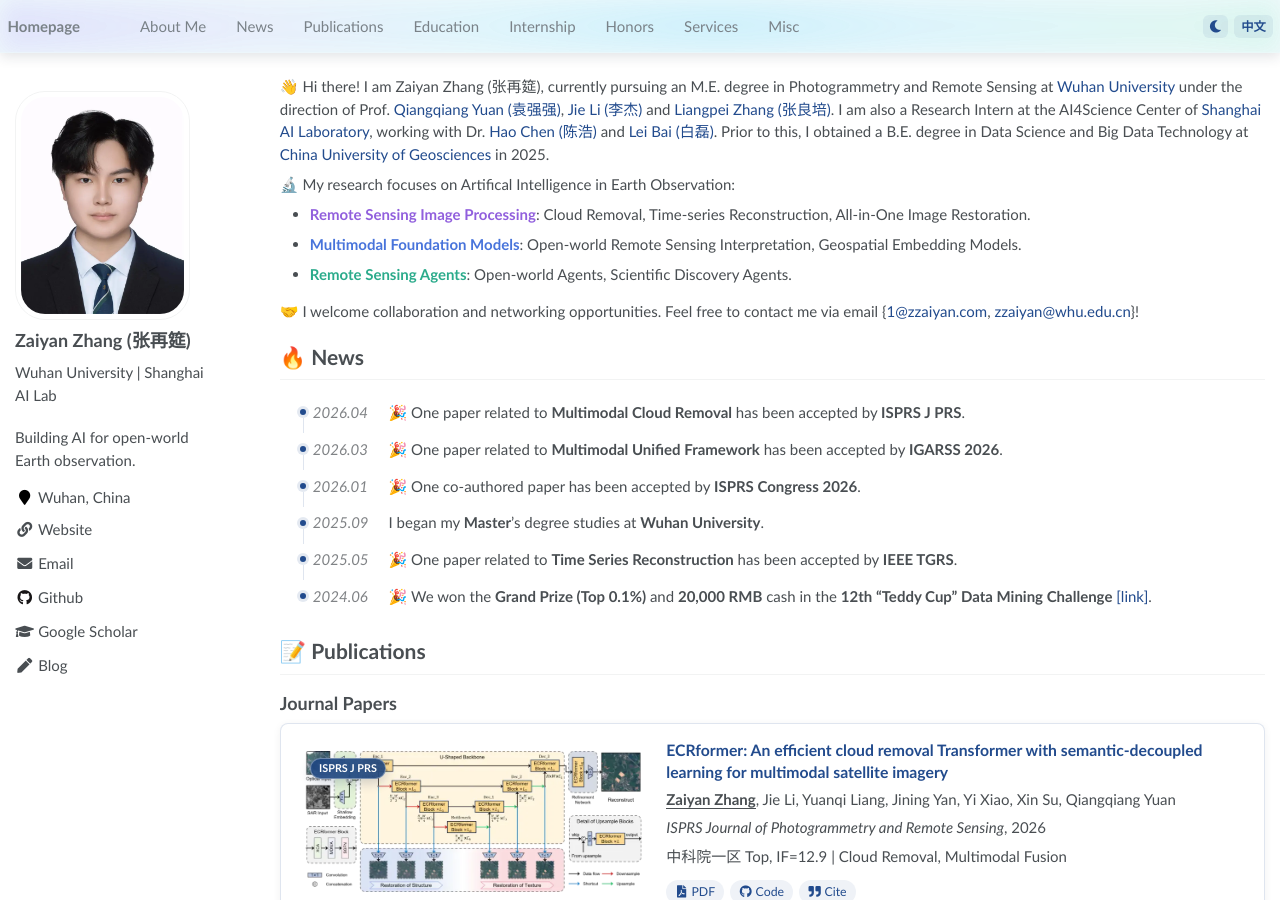
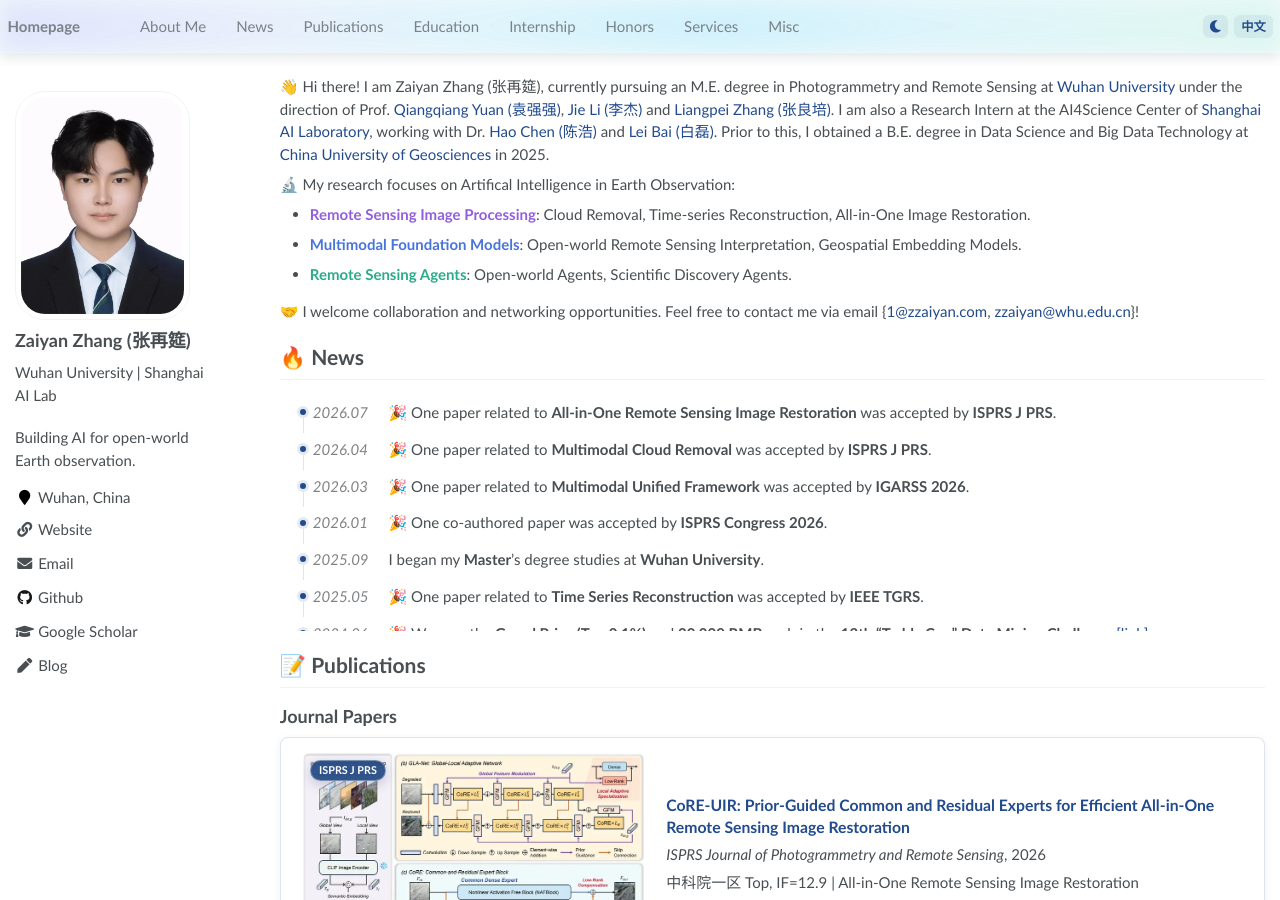
Before and after one commit to zzaiyan/zzaiyan.github.io, a Jekyll site: the page built from _pages/about.md, in a window 1280 px wide and 900 px high. Built offline with Jekyll 4.4.1, drawn with Linux system fonts in a browser that asks for light colours; some web fonts are replaced; a script that is not in the unit is left out.

Commit message:
更新 CoRE-UIR 论文与新闻

```diff
--- a/_data/citation_outputs.json
+++ b/_data/citation_outputs.json
@@ -1,4 +1,16 @@
 {
+  "coreuir2026": {
+    "key": "coreuir2026",
+    "title": "CoRE-UIR: Prior-Guided Common and Residual Experts for Efficient All-in-One Remote Sensing Image Restoration",
+    "formats": {
+      "bibtex": "@article{coreuir2026,\n\tjournal = {ISPRS Journal of Photogrammetry and Remote Sensing},\n\tyear = {2026},\n\ttitle = {CoRE-{UIR}: Prior-{Guided} {Common} and {Residual} {Experts} for {Efficient} {All}-in-{One} {Remote} {Sensing} {Image} {Restoration}},\n}",
+      "ris": "TY  - JOUR\nDA  - 2026///\nPY  - 2026\nID  - coreuir2026\nT2  - ISPRS Journal of Photogrammetry and Remote Sensing\nTI  - CoRE-UIR: Prior-Guided Common and Residual Experts for Efficient All-i\nn-One Remote Sensing Image Restoration\nER  -",
+      "csl-json": "{\n  \"id\": \"coreuir2026\",\n  \"type\": \"article-journal\",\n  \"title\": \"CoRE-UIR: Prior-Guided Common and Residual Experts for Efficient All-in-One Remote Sensing Image Restoration\",\n  \"container-title\": \"ISPRS Journal of Photogrammetry and Remote Sensing\",\n  \"issued\": {\n    \"date-parts\": [\n      [\n        2026\n      ]\n    ]\n  }\n}",
+      "ieee": "[1] “CoRE-UIR: Prior-Guided Common and Residual Experts for Efficient All-in-One Remote Sensing Image Restoration,” ISPRS Journal of Photogrammetry and Remote Sensing, 2026.",
+      "apa": "CoRE-UIR: Prior-Guided Common and Residual Experts for Efficient All-in-One Remote Sensing Image Restoration. (2026). ISPRS Journal of Photogrammetry and Remote Sensing.",
+      "gb-t-7714": "[1] CoRE-UIR: Prior-Guided Common and Residual Experts for Efficient All-in-One Remote Sensing Image Restoration[J]. ISPRS Journal of Photogrammetry and Remote Sensing, 2026."
+    }
+  },
   "zhang2026ecrformer": {
     "key": "zhang2026ecrformer",
     "title": "ECRformer: An efficient cloud removal Transformer with semantic-decoupled learning for multimodal satellite imagery",
--- a/_data/news.json
+++ b/_data/news.json
@@ -1,20 +1,26 @@
 [
+    {
+        "date": "2026.07",
+        "emoji": "🎉",
+        "content": "One paper related to **All-in-One Remote Sensing Image Restoration** was accepted by **ISPRS J PRS**.",
+        "content_zh": "一篇关于 **一体化遥感图像复原** 的论文被 **ISPRS J PRS** 录用。"
+    },
     {
         "date": "2026.04",
         "emoji": "🎉",
-        "content": "One paper related to **Multimodal Cloud Removal** has been accepted by **ISPRS J PRS**.",
+        "content": "One paper related to **Multimodal Cloud Removal** was accepted by **ISPRS J PRS**.",
         "content_zh": "一篇关于 **多模态去云** 的论文被 **ISPRS J PRS** 录用。"
     },
     {
         "date": "2026.03",
         "emoji": "🎉",
-        "content": "One paper related to **Multimodal Unified Framework** has been accepted by **IGARSS 2026**.",
+        "content": "One paper related to **Multimodal Unified Framework** was accepted by **IGARSS 2026**.",
         "content_zh": "一篇关于 **多模态统一框架** 的论文被 **IGARSS 2026** 录用。"
     },
     {
         "date": "2026.01",
         "emoji": "🎉",
-        "content": "One co-authored paper has been accepted by **ISPRS Congress 2026**.",
+        "content": "One co-authored paper was accepted by **ISPRS Congress 2026**.",
         "content_zh": "一篇合著论文被 **ISPRS 2026** 录用。"
     },
     {
@@ -25,7 +31,7 @@
     {
         "date": "2025.05",
         "emoji": "🎉",
-        "content": "One paper related to **Time Series Reconstruction** has been accepted by **IEEE TGRS**.",
+        "content": "One paper related to **Time Series Reconstruction** was accepted by **IEEE TGRS**.",
         "content_zh": "一篇关于 **时序图像重建** 的论文被 **IEEE TGRS** 录用。"
     },
     {
--- a/_data/pubs.json
+++ b/_data/pubs.json
@@ -1,5 +1,24 @@
 {
     "journal": [
+        {
+            "id": "coreuir2026",
+            "title": "CoRE-UIR: Prior-Guided Common and Residual Experts for Efficient All-in-One Remote Sensing Image Restoration",
+            "venue": "ISPRS Journal of Photogrammetry and Remote Sensing",
+            "venueShort": "ISPRS J PRS",
+            "year": 2026,
+            "badge": "ISPRS J PRS",
+            "image": "images/core-uir.webp",
+            "doi": null,
+            "note": "All-in-One Remote Sensing Image Restoration",
+            "scholarId": null,
+            "links": [
+                {
+                    "name": "Code",
+                    "url": "https://github.com/zzaiyan/CoRE-UIR"
+                }
+            ],
+            "referenceKey": "coreuir2026"
+        },
         {
             "id": "zhang2026ecrformer",
             "title": "ECRformer: An efficient cloud removal Transformer with semantic-decoupled learning for multimodal satellite imagery",
--- a/_data/references.json
+++ b/_data/references.json
@@ -1,4 +1,11 @@
 {
+    "coreuir2026": {
+        "id": "coreuir2026",
+        "type": "article-journal",
+        "title": "CoRE-UIR: Prior-Guided Common and Residual Experts for Efficient All-in-One Remote Sensing Image Restoration",
+        "container-title": "ISPRS Journal of Photogrammetry and Remote Sensing",
+        "issued": { "date-parts": [[2026]] }
+    },
     "zhang2026ecrformer": {
         "id": "zhang2026ecrformer",
         "type": "article-journal",
--- a/_includes/publication-card.html
+++ b/_includes/publication-card.html
@@ -18,7 +18,7 @@
       {% if pub_url %}<a class="pub-title" href="{{ pub_url }}">{{ pub.title }}</a>{% else %}<span class="pub-title">{{ pub.title }}</span>{% endif %}
       {% if compact and pub.badge %}<span class="badge badge--inline">{{ pub.badge }}</span>{% endif %}
     </div>
-    <div class="pub-authors">{{ pub.authors }}</div>
+    {% if pub.authors %}<div class="pub-authors">{{ pub.authors }}</div>{% endif %}
     <div class="pub-venue"><em>{{ pub.venue }}</em>, {{ pub.year }}</div>
     <div class="pub-footer">
       <div class="pub-details">
```
Also changed, not shown: images/core-uir.png (added), images/core-uir.webp (added).
